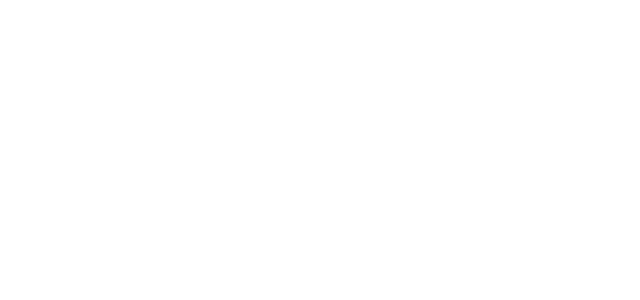
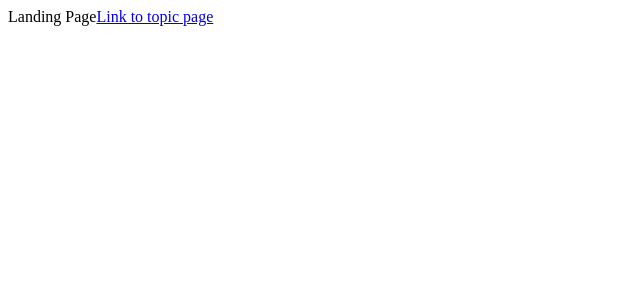
Before and after one commit to fac-12/Albert-Kennedy, a React (Create React App) app in the folder client/: page / in a window 1280 px wide. Shown: the top 300 px of the page, without its empty margins (0-640 px from the left). Built offline with nearby package versions, Linux system fonts and the light colour scheme.

Commit message:
Scafold landing page

```diff
--- a/client/src/components/App.js
+++ b/client/src/components/App.js
@@ -8,12 +8,14 @@ import ScheduleForm from "./schedule/Schedule";
 import RegisterForm from "./auth/Register";
 import SigninForm from "./auth/Signin";
 import Profile from "./profile/Profile";
+import Landing from "./landing/Landing";
 
 export default class App extends Component {
   render() {
     return (
       <Router history={history}>
         <div>
+          <Route exact path="/" component={Landing} />
           <Route exact path="/topics" component={TopicForm} />
           <Route exact path="/mentors" component={MentorForm} />
           <Route exact path="/schedule" component={ScheduleForm} />
--- /dev/null
+++ b/client/src/components/landing/Landing.js
@@ -0,0 +1,13 @@
+import React, { Component } from "react";
+import { Link } from "react-router-dom";
+
+export default class Landing extends Component {
+  render() {
+    return (
+      <div>
+        Landing Page
+        <Link to="./topic">Link to topic page</Link>
+      </div>
+    );
+  }
+}
```
